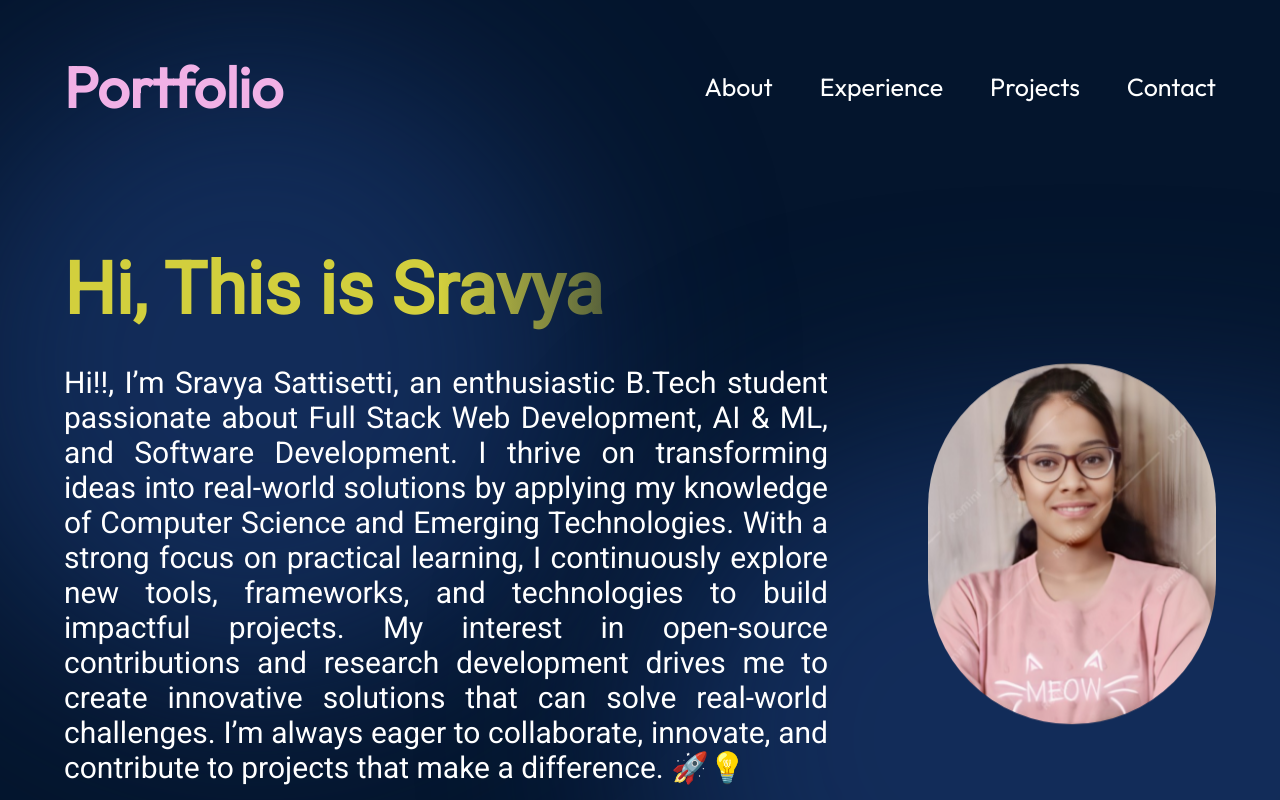
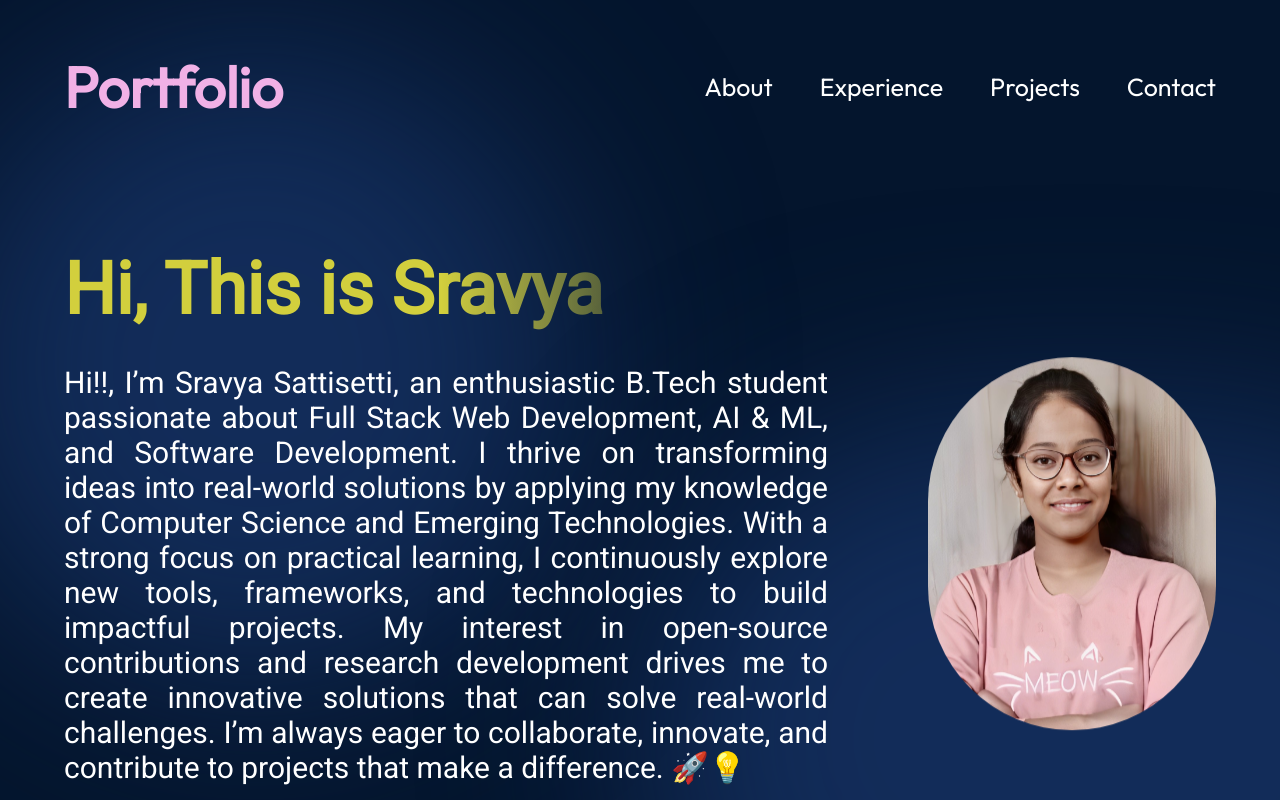
Before and after one commit to SravyaSattisetti777/My-Portfolio, a React (Vite) app: page / in a window 1280 px wide. Shown: the top 800 px of the page. Built offline with nearby package versions, Linux system fonts and the light colour scheme.

Commit message:
Update Hero.jsx

```diff
--- a/src/components/Hero/Hero.jsx
+++ b/src/components/Hero/Hero.jsx
@@ -11,12 +11,12 @@ export const Hero = () => {
         <p className={styles.description}>
         Hi!!, I’m Sravya Sattisetti, an enthusiastic B.Tech student passionate about Full Stack Web Development, AI & ML, and Software Development. I thrive on transforming ideas into real-world solutions by applying my knowledge of Computer Science and Emerging Technologies. With a strong focus on practical learning, I continuously explore new tools, frameworks, and technologies to build impactful projects. My interest in open-source contributions and research development drives me to create innovative solutions that can solve real-world challenges. I’m always eager to collaborate, innovate, and contribute to projects that make a difference. 🚀💡
         </p>
-        <a href="https://drive.google.com/file/d/1uFd5oJw7uatbsGuvTxF8li-rut4NPVDT/view?usp=sharing" className={styles.contactBtn}>
+        <a href="https://drive.google.com/file/d/1h0BIvdyRz61hCVJUa1EvwDrrEBpUd53q/view?usp=sharing" className={styles.contactBtn}>
           My Resume
         </a>
       </div>
       <img
-        src={getImageUrl("hero/profileImage.png")}
+        src={getImageUrl("hero/SravyaPic (1).jpg")}
         alt="Hero image of me"
         className={styles.heroImg}
       />
```
